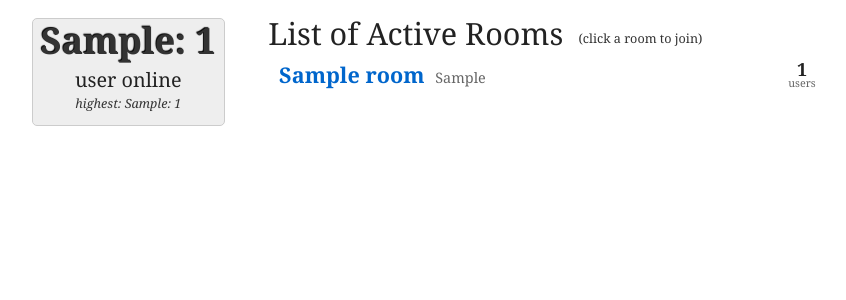
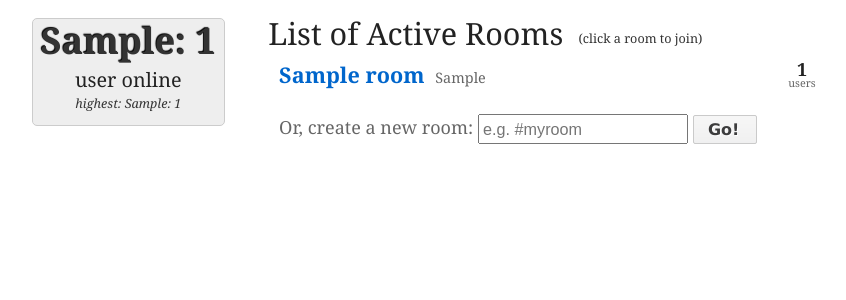
Before and after one commit to mikexstudios/mitirc, a Django app: template base/templates/base/dashboard.html in a window 1280 px wide. Shown: the part 64-364 px from the top of the page, without its empty margins (208-1054 px from the left). Run offline with Django 3.2, Linux system fonts and the light colour scheme; the template is opened without the code that fills it: values that come from a table or form of the project are taken from there, others are empty; a user stored in the database is signed in; tables that the repository leaves empty hold one stand-in row (values such as "Sample post").

Commit message:
Added html and css to display input box for creating a new room. Submitting does not work yet.

```diff
--- a/base/static/src/screen.sass
+++ b/base/static/src/screen.sass
@@ -139,6 +139,15 @@ body#dashboard
         //tr.even
         //  td
         //    background-color: transparent
+        tr#newroom
+          color: $quiet-color
+          input[type=text]
+            padding: 0.2em
+            font-size: 0.9em
+            width: 200px
+          td
+            padding-top: 1em
+          //  border-top: 1px solid #eee
         td
           padding: 0
           //bottom-padding should be slightly more than top to balance out space
--- a/base/static/stylesheets/screen.css
+++ b/base/static/stylesheets/screen.css
@@ -677,27 +677,41 @@ body#dashboard #content #rooms table tr.even td {
   background-color: #eeeeee;
 }
 /* line 142, ../src/screen.sass */
+body#dashboard #content #rooms table tr#newroom {
+  color: #666666;
+}
+/* line 144, ../src/screen.sass */
+body#dashboard #content #rooms table tr#newroom input[type=text] {
+  padding: 0.2em;
+  font-size: 0.9em;
+  width: 200px;
+}
+/* line 148, ../src/screen.sass */
+body#dashboard #content #rooms table tr#newroom td {
+  padding-top: 1em;
+}
+/* line 151, ../src/screen.sass */
 body#dashboard #content #rooms table td {
   padding: 0;
   padding: 0.3em 0.6em 0.4em 0.6em;
 }
-/* line 146, ../src/screen.sass */
+/* line 155, ../src/screen.sass */
 body#dashboard #content #rooms table td.left {
   border-right: 1px solid white;
 }
-/* line 148, ../src/screen.sass */
+/* line 157, ../src/screen.sass */
 body#dashboard #content #rooms table td.left h4, body#dashboard #content #rooms table td.left p {
   margin: 0;
   padding: 0;
   line-height: 1;
 }
-/* line 152, ../src/screen.sass */
+/* line 161, ../src/screen.sass */
 body#dashboard #content #rooms table td.left h4 {
   font-weight: bold;
   float: left;
   margin-right: 0.5em;
 }
-/* line 157, ../src/screen.sass */
+/* line 166, ../src/screen.sass */
 body#dashboard #content #rooms table td.left h4 a {
   text-decoration: none;
 }
@@ -705,48 +719,48 @@ body#dashboard #content #rooms table td.left h4 a {
 body#dashboard #content #rooms table td.left h4 a:hover {
   text-decoration: underline;
 }
-/* line 159, ../src/screen.sass */
+/* line 168, ../src/screen.sass */
 body#dashboard #content #rooms table td.left p {
   padding-top: 0.5em;
   font-size: 0.8em;
   color: #666666;
 }
-/* line 163, ../src/screen.sass */
+/* line 172, ../src/screen.sass */
 body#dashboard #content #rooms table td.right {
   padding-left: 0;
   padding-right: 0;
   width: 60px;
 }
-/* line 167, ../src/screen.sass */
+/* line 176, ../src/screen.sass */
 body#dashboard #content #rooms table td.right .num_users {
   text-align: center;
 }
-/* line 169, ../src/screen.sass */
+/* line 178, ../src/screen.sass */
 body#dashboard #content #rooms table td.right .num_users h4, body#dashboard #content #rooms table td.right .num_users p {
   margin: 0;
   padding: 0;
   line-height: 1;
 }
-/* line 173, ../src/screen.sass */
+/* line 182, ../src/screen.sass */
 body#dashboard #content #rooms table td.right .num_users h4 {
   font-size: 1em;
   font-weight: bold;
 }
-/* line 176, ../src/screen.sass */
+/* line 185, ../src/screen.sass */
 body#dashboard #content #rooms table td.right .num_users p {
   font-size: 0.6em;
   color: #666666;
 }
 
-/* line 185, ../src/screen.sass */
+/* line 194, ../src/screen.sass */
 body#home #header {
   text-align: center;
 }
-/* line 187, ../src/screen.sass */
+/* line 196, ../src/screen.sass */
 body#home #header h1 {
   font-size: 1.8em;
 }
-/* line 189, ../src/screen.sass */
+/* line 198, ../src/screen.sass */
 body#home #header h1 a {
   text-decoration: none;
   color: #333333;
@@ -755,16 +769,16 @@ body#home #header h1 a {
 body#home #header h1 a:hover {
   text-decoration: underline;
 }
-/* line 192, ../src/screen.sass */
+/* line 201, ../src/screen.sass */
 body#home #header .tagline {
   font-size: 2.9em;
   margin-bottom: 0.3em;
 }
-/* line 195, ../src/screen.sass */
+/* line 204, ../src/screen.sass */
 body#home #header .description {
   font-size: 1.2em;
 }
-/* line 198, ../src/screen.sass */
+/* line 207, ../src/screen.sass */
 body#home #content .left {
   display: inline;
   float: left;
@@ -775,7 +789,7 @@ body#home #content .left {
 * html body#home #content .left {
   overflow-x: hidden;
 }
-/* line 200, ../src/screen.sass */
+/* line 209, ../src/screen.sass */
 body#home #content .right {
   display: inline;
   float: left;
@@ -787,30 +801,30 @@ body#home #content .right {
 * html body#home #content .right {
   overflow-x: hidden;
 }
-/* line 204, ../src/screen.sass */
+/* line 213, ../src/screen.sass */
 body#home #content .right h3 {
   margin-left: 0.65em;
   margin-bottom: 0.85em;
 }
-/* line 207, ../src/screen.sass */
+/* line 216, ../src/screen.sass */
 body#home #content .right a.login {
   font-size: 1.2em;
 }
-/* line 210, ../src/screen.sass */
+/* line 219, ../src/screen.sass */
 body#home #content .right #info {
   margin-top: 1.4em;
 }
-/* line 212, ../src/screen.sass */
+/* line 221, ../src/screen.sass */
 body#home #content .right #info h4 {
   font-size: 0.8em;
   font-weight: bold;
   margin-bottom: 0.4em;
 }
-/* line 216, ../src/screen.sass */
+/* line 225, ../src/screen.sass */
 body#home #content .right #info p {
   font-size: 0.8em;
 }
-/* line 218, ../src/screen.sass */
+/* line 227, ../src/screen.sass */
 body#home #content #serverinfo {
   display: inline;
   float: left;
@@ -824,7 +838,7 @@ body#home #content #serverinfo {
 * html body#home #content #serverinfo {
   overflow-x: hidden;
 }
-/* line 223, ../src/screen.sass */
+/* line 232, ../src/screen.sass */
 body#home #content #serverinfo h4 {
   color: #555555;
   font-size: 1.5em;
--- a/base/templates/base/dashboard.html
+++ b/base/templates/base/dashboard.html
@@ -3,6 +3,11 @@
 {% block bodyid %}dashboard{% endblock %}
 
 {% block title %}Dashboard{% endblock %}
+
+{% block javascript %}
+{# Use modernizer to hack support for my use of input text placeholder #}
+<script type="text/javascript" src="http://cdnjs.cloudflare.com/ajax/libs/modernizr/2.0.6/modernizr.min.js"></script>
+{% endblock %}
 
 {% block content %}
 <div class="left">
@@ -39,6 +44,14 @@
             <a href="">creating a new room &rarr;</a></td>
         </tr>
         {% endfor %}
+        <tr id="newroom">
+            <td colspan="2">
+                <form action="{% webchat_url %}" method="GET">
+                Or, create a new room: <input type="text" name="channels" placeholder="e.g. #myroom" />
+                <button class="button primary big">Go!</button>
+                </form>
+            </td>
+        </tr>
     </tbody>
     </table>
 
```
